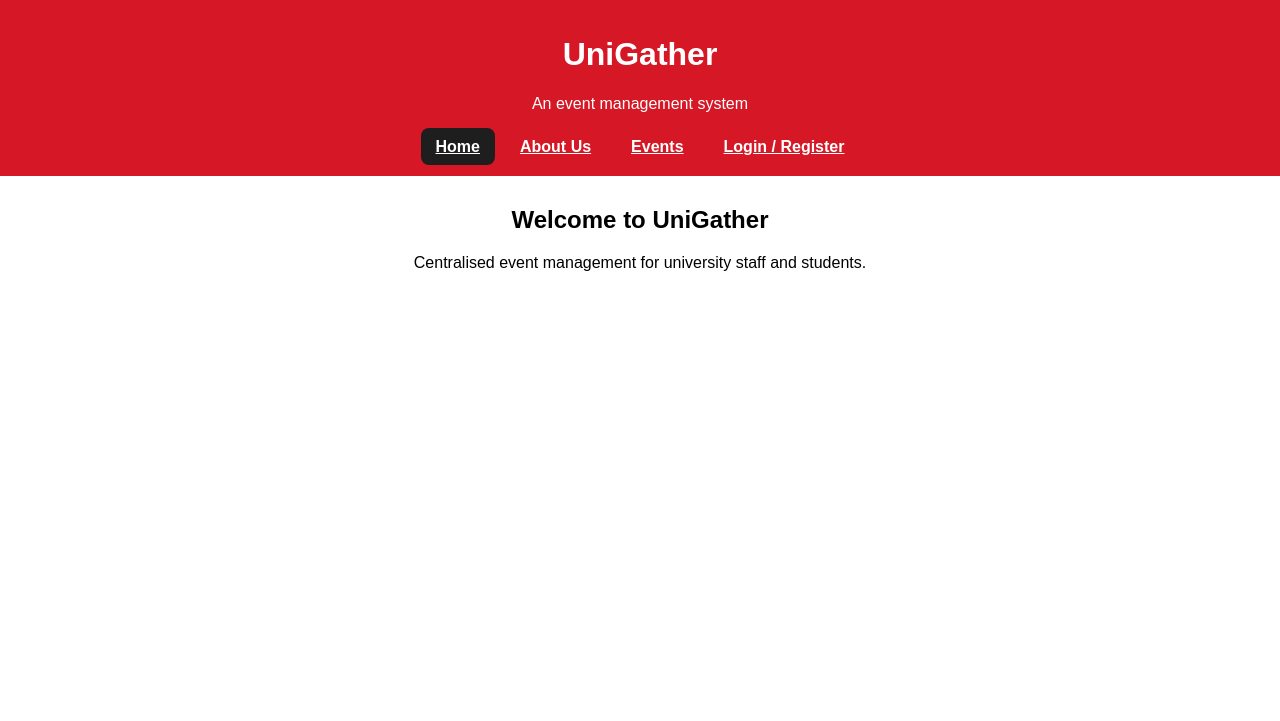
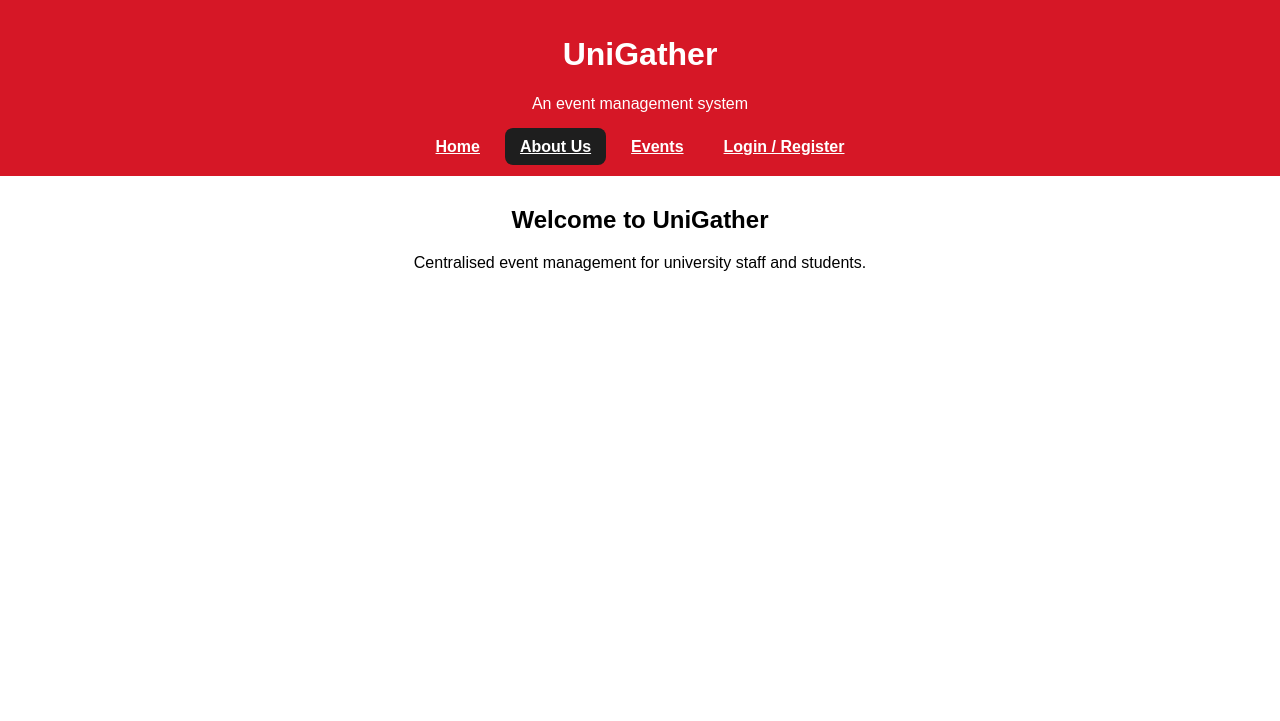
Before and after one commit to Tahmidislam10/UniGather, a Flask app: page /about in a window 1280 px wide. Shown: the top 721 px of the page. Run offline with Flask 3, Linux system fonts and the light colour scheme.

Commit message:
Fixed navigation highlighting

```diff
--- a/templates/about.html
+++ b/templates/about.html
@@ -19,8 +19,8 @@
 
             <nav>
                 <ul class="header-nav">
-                    <li><a href="/" class="active">Home</a></li>
-                    <li><a href="/about">About Us</a></li>
+                    <li><a href="/">Home</a></li>
+                    <li><a href="/about" class="active">About Us</a></li>
                     <li><a href="/events-page">Events</a></li>
 
                     <li id="nav-login">
--- a/templates/login.html
+++ b/templates/login.html
@@ -18,10 +18,10 @@
 
             <nav>
                 <ul class="header-nav">
-                    <li><a href="/" class="active">Home</a></li>
+                    <li><a href="/">Home</a></li>
                     <li><a href="/about">About Us</a></li>
                     <li><a href="/events-page">Events</a></li>
-                    <li><a href="/login">Login / Register</a></li>
+                    <li><a href="/login" class="active">Login / Register</a></li>
                 </ul>
             </nav>
         </header>
```
